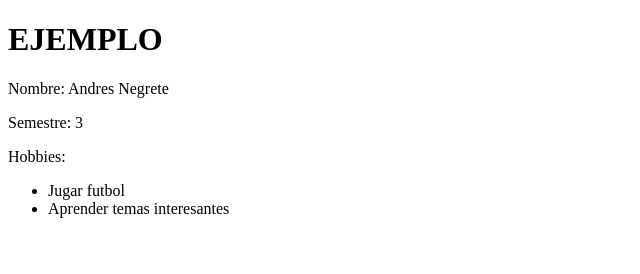
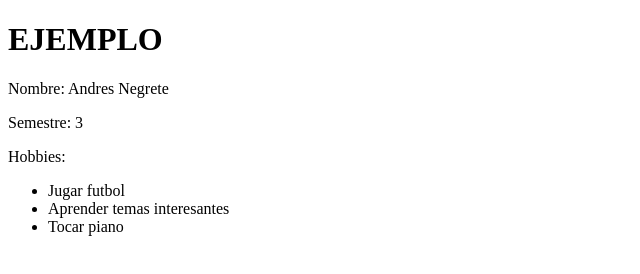
Before and after one commit to AndresN777/Taller-3-de-septiembre, a plain HTML site: page index.html in a window 1280 px wide. Shown: the full height of the page, 0-640 px from the left. Drawn offline with Linux system fonts and the light colour scheme.

Commit message:
commit 7

```diff
--- a/index.html
+++ b/index.html
@@ -13,6 +13,7 @@
     <ul>
         <li>Jugar futbol</li>
         <li>Aprender temas interesantes</li>
+        <li>Tocar piano</li>
     </ul>
 </body>
 </html>
```
